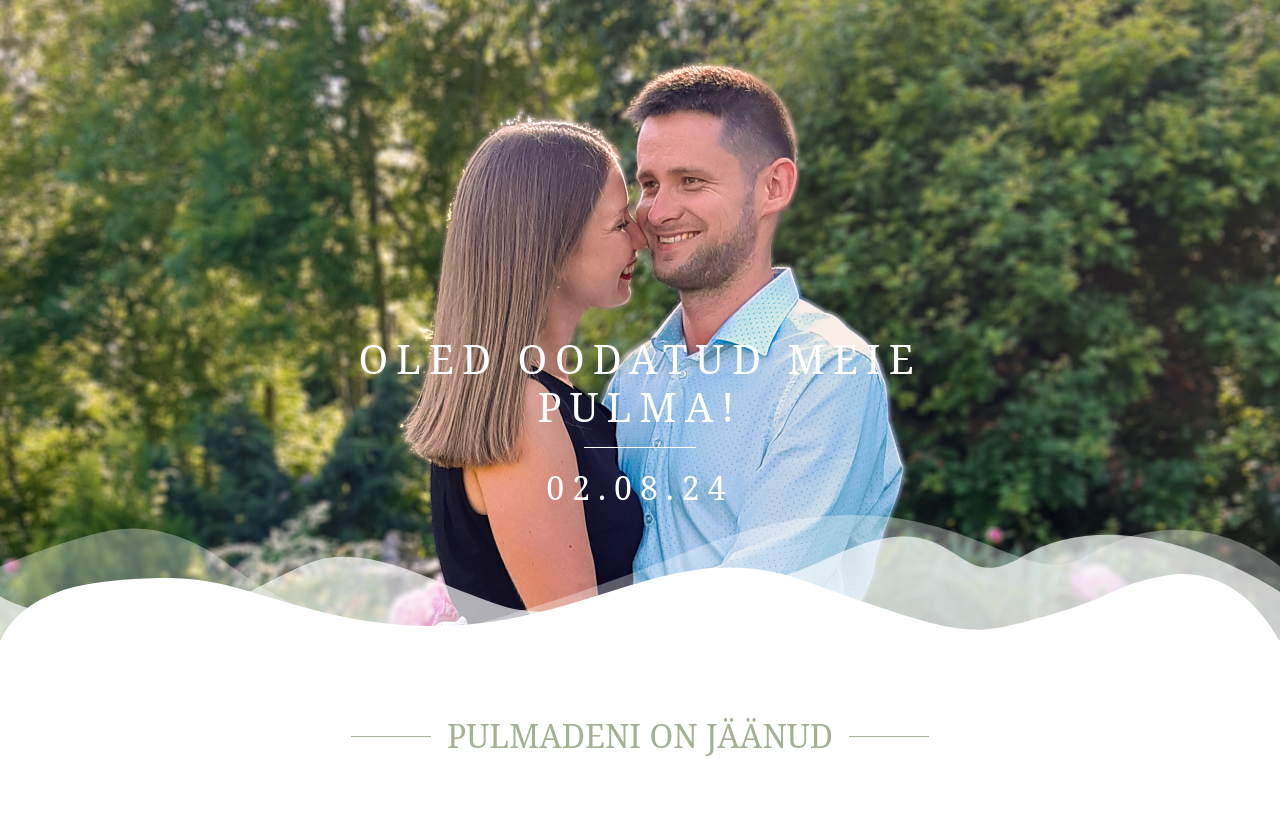
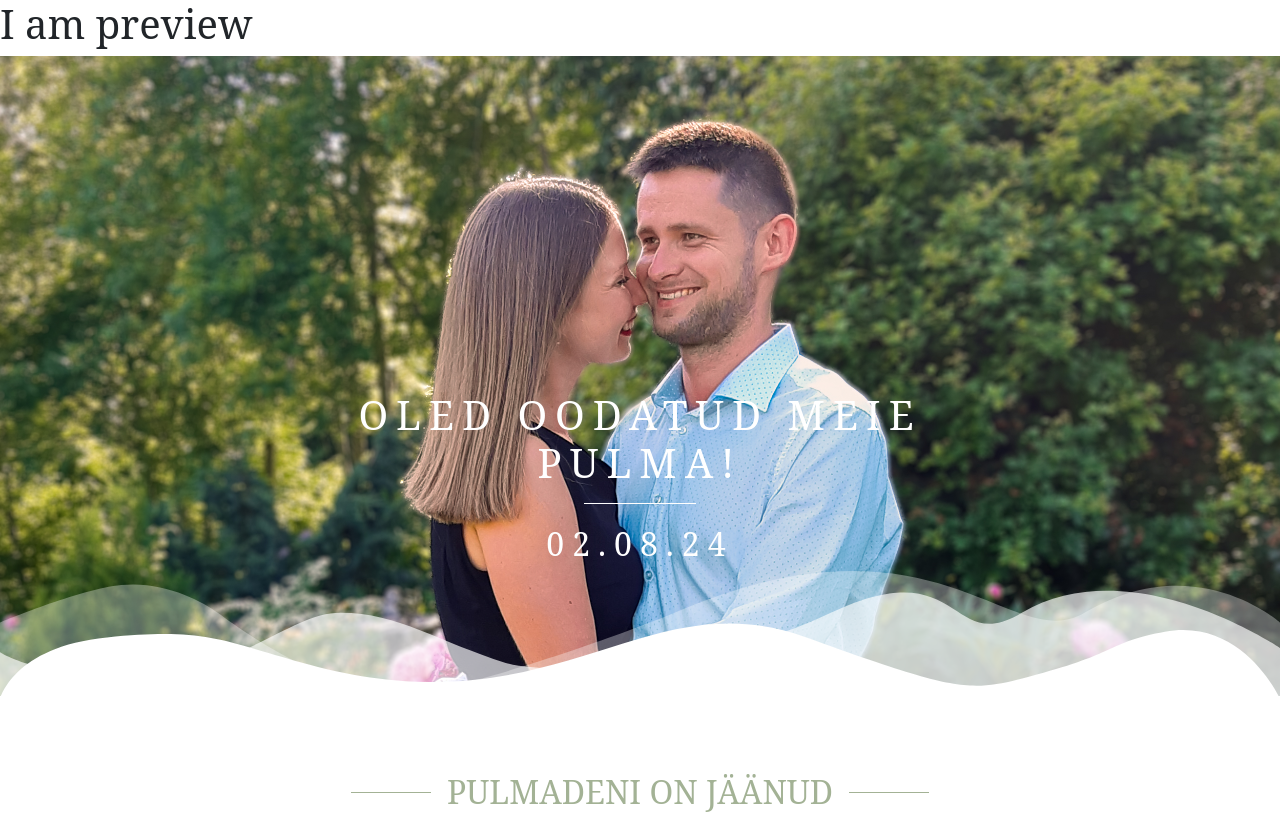
Before and after one commit to KarlTaal/digipulm, an Angular app: page / in a window 1280 px wide. Shown: the top 814 px of the page. Built offline with nearby package versions, Linux system fonts and the light colour scheme.

Commit message:
test preview

```diff
--- a/src/app/app.component.html
+++ b/src/app/app.component.html
@@ -1,3 +1,4 @@
+<h1>I am preview</h1>
 <wedding-header></wedding-header>
 <div class="wedding-page__container">
   <div class="wedding-page__inner-container">
```
